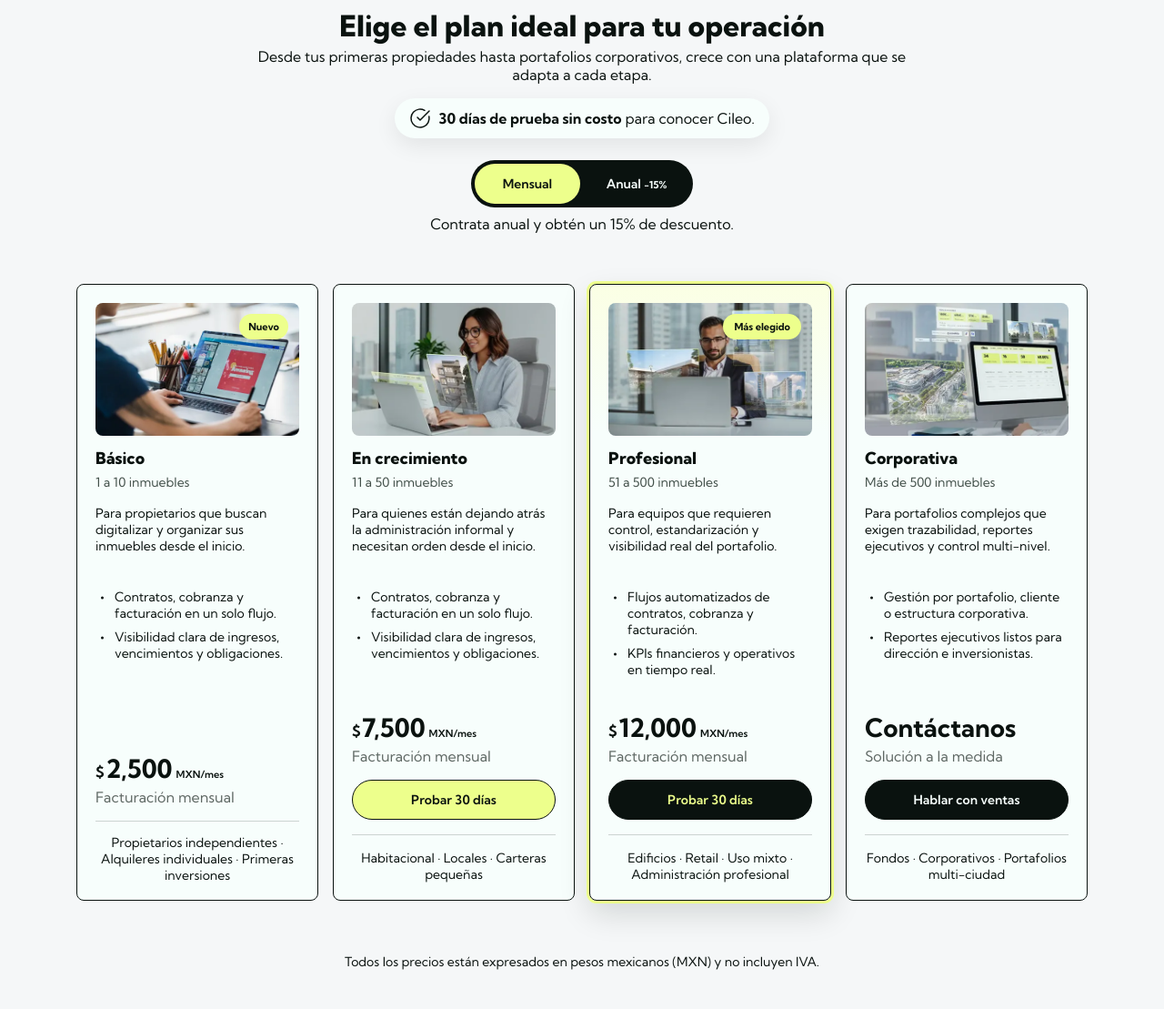
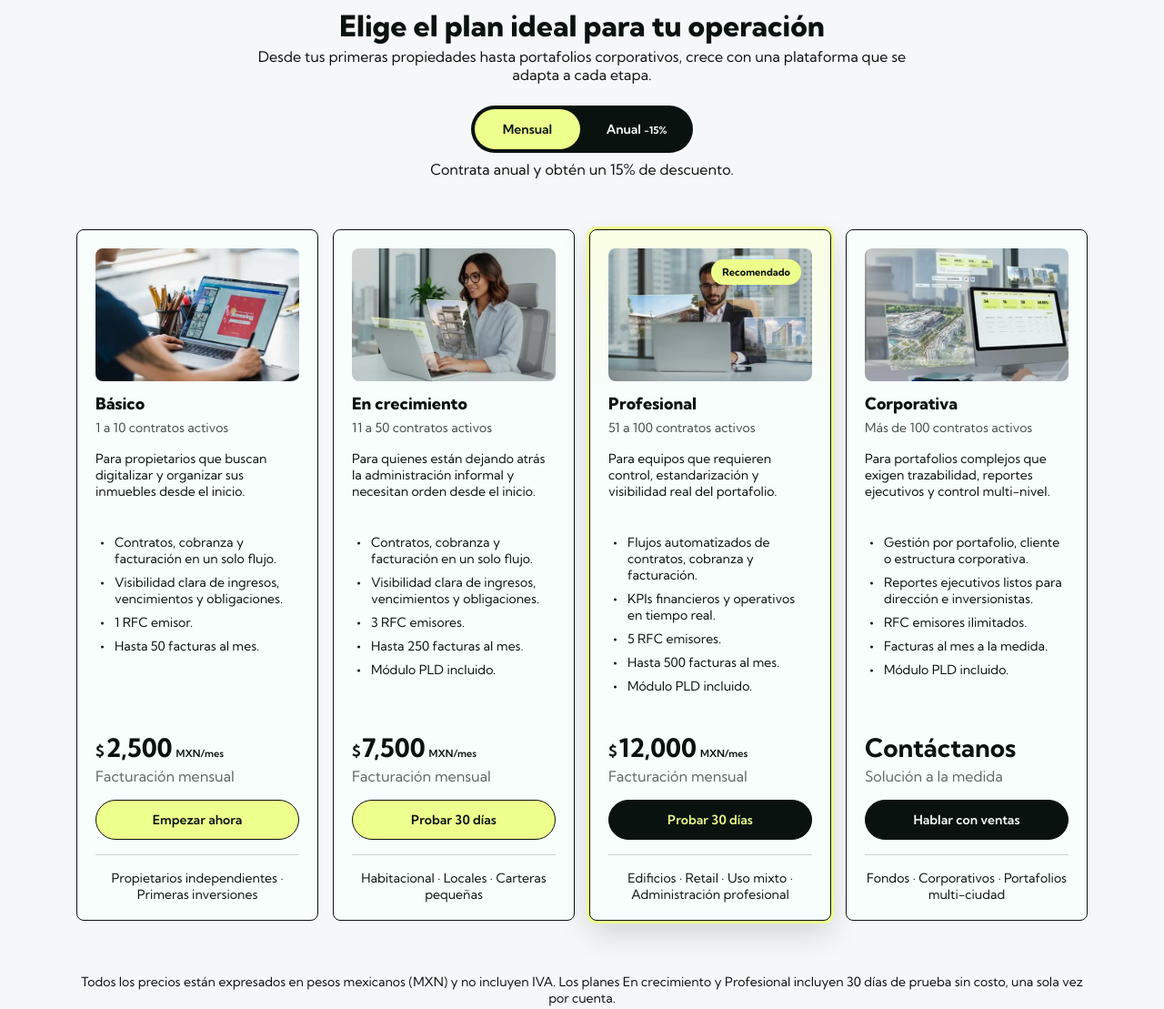
Before and after one commit to base-labs-mx/cileo, a website built with Vite: page index.html in a window 1280 px wide. Shown: the part 4000-5109 px from the top of the page at 91% size. Built offline with nearby package versions, Linux system fonts and the light colour scheme; a script that the page names is missing.

Commit message:
refactor(pricing): remove trial offer and update pricing details

```diff
--- a/assets/css/main.css
+++ b/assets/css/main.css
@@ -499,19 +499,6 @@ main{
     border-radius: 999px;
     background: var(--second-color);
 }
-.pricing-trial {
-    display: inline-flex;
-    align-items: center;
-    gap: 8px;
-    padding: 10px 16px;
-    border-radius: 999px;
-    background: var(--primary-white);
-    box-shadow: 0 8px 24px rgba(10, 18, 15, 0.08);
-}
-.pricing-trial img {
-    width: 24px;
-    height: 24px;
-}
 .pricing-billing {
     display: flex;
     flex-direction: column;
@@ -604,7 +591,6 @@ main{
     width: 44px;
     height: 44px;
 }
-.pricing-badge,
 .pricing-featured-label {
     display: inline-flex;
     align-items: center;
@@ -614,13 +600,6 @@ main{
     border-radius: 999px;
     font-size: 11px;
     font-weight: 700;
-}
-.pricing-badge {
-    position: absolute;
-    top: 12px;
-    right: 12px;
-    color: var(--primary-black);
-    background: var(--primary-color);
 }
 .pricing-card-featured {
     border: 1px solid var(--primary-black);
@@ -654,7 +633,7 @@ main{
     min-height: 76px;
 }
 .pricing-features {
-    min-height: 94px;
+    min-height: 180px;
 }
 .pricing-features li + li {
     margin-top: 8px;
--- a/assets/css/media-query.css
+++ b/assets/css/media-query.css
@@ -597,10 +597,7 @@
         min-height: 66px;
     }
     .pricing-features {
-        min-height: 84px;
-    }
-    .pricing-trial {
-        border-radius: 16px;
+        min-height: 150px;
     }
     .pricing-toggle {
         width: 100%;
--- a/index.html
+++ b/index.html
@@ -1366,10 +1366,6 @@
                 Desde tus primeras propiedades hasta portafolios corporativos, crece con una
                 plataforma que se adapta a cada etapa.
               </p>
-              <div class="pricing-trial mt-3" role="note">
-                <img src="assets/img/main/icon-circle-check-big.svg" alt="" aria-hidden="true" />
-                <span><strong>30 días de prueba sin costo</strong> para conocer Cileo.</span>
-              </div>
               <div class="pricing-billing mt-24" aria-label="Periodo de contratación">
                 <div
                   class="pricing-toggle"
@@ -1412,11 +1408,10 @@
                         alt="Profesional organizando su operación desde una laptop"
                       />
                     </picture>
-                    <span class="pricing-badge">Nuevo</span>
                   </div>
                   <div class="body-solution pricing-card-body">
                     <h3 class="head-4 head-5m text-b mb-2">Básico</h3>
-                    <p class="pricing-range text-m text-mm text-b mb-3">1 a 10 inmuebles</p>
+                    <p class="pricing-range text-m text-mm text-b mb-3">1 a 10 contratos activos</p>
                     <p class="pricing-description text-m text-mm text-b">
                       Para propietarios que buscan digitalizar y organizar sus inmuebles desde el
                       inicio.
@@ -1428,18 +1423,34 @@
                       <li class="text-m text-sm">
                         Visibilidad clara de ingresos, vencimientos y obligaciones.
                       </li>
+                      <li class="text-m text-sm">1 RFC emisor.</li>
+                      <li class="text-m text-sm">Hasta 50 facturas al mes.</li>
                     </ul>
-                    <div class="pricing-price-block">
+                    <div class="pricing-price-block" data-discounted-plan>
+                      <p class="pricing-original-price" aria-hidden="true">$2,500 MXN</p>
                       <p class="pricing-price">
-                        <span class="pricing-currency">$</span><span class="pricing-amount">2,500</span>
+                        <span class="pricing-currency">$</span
+                        ><span
+                          class="pricing-amount"
+                          data-monthly-price="2,500"
+                          data-annual-price="2,125"
+                          >2,500</span
+                        >
                         <span class="pricing-period">MXN/mes</span>
                       </p>
-                      <p class="pricing-price-note text-sm">Facturación mensual</p>
-                    </div>
+                      <p
+                        class="pricing-price-note text-sm"
+                        data-monthly-copy="Facturación mensual"
+                        data-annual-copy="Facturado anualmente"
+                      >
+                        Facturación mensual
+                      </p>
+                    </div>
+                    <a href="#contact" class="pricing-cta" data-plan="Básico">Empezar ahora</a>
                   </div>
                   <div class="footer-solution pricing-audience mt-3 text-center">
                     <p class="text-m text-sm text-b">
-                      Propietarios independientes · Alquileres individuales · Primeras inversiones
+                      Propietarios independientes · Primeras inversiones
                     </p>
                   </div>
                 </div>
@@ -1461,7 +1472,7 @@
                   </div>
                   <div class="body-solution pricing-card-body">
                     <h3 class="head-4 head-5m text-b mb-2">En crecimiento</h3>
-                    <p class="pricing-range text-m text-mm text-b mb-3">11 a 50 inmuebles</p>
+                    <p class="pricing-range text-m text-mm text-b mb-3">11 a 50 contratos activos</p>
                     <p class="pricing-description text-m text-mm text-b">
                       Para quienes están dejando atrás la administración informal y necesitan orden
                       desde el inicio.
@@ -1473,6 +1484,9 @@
                       <li class="text-m text-sm">
                         Visibilidad clara de ingresos, vencimientos y obligaciones.
                       </li>
+                      <li class="text-m text-sm">3 RFC emisores.</li>
+                      <li class="text-m text-sm">Hasta 250 facturas al mes.</li>
+                      <li class="text-m text-sm">Módulo PLD incluido.</li>
                     </ul>
                     <div class="pricing-price-block" data-discounted-plan>
                       <p class="pricing-original-price" aria-hidden="true">$7,500 MXN</p>
@@ -1481,7 +1495,7 @@
                         ><span
                           class="pricing-amount"
                           data-monthly-price="7,500"
-                          data-annual-price="6,400"
+                          data-annual-price="6,375"
                           >7,500</span
                         >
                         <span class="pricing-period">MXN/mes</span>
@@ -1505,7 +1519,7 @@
               </div>
               <div class="swiper-slide">
                 <div class="content-solution pricing-card pricing-card-featured">
-                  <div class="pricing-featured-label">Más elegido</div>
+                  <div class="pricing-featured-label">Recomendado</div>
                   <div class="header-solution mb-3">
                     <picture>
                       <source
@@ -1521,7 +1535,7 @@
                   </div>
                   <div class="body-solution pricing-card-body">
                     <h3 class="head-4 head-5m text-b mb-2">Profesional</h3>
-                    <p class="pricing-range text-m text-mm text-b mb-3">51 a 500 inmuebles</p>
+                    <p class="pricing-range text-m text-mm text-b mb-3">51 a 100 contratos activos</p>
                     <p class="pricing-description text-m text-mm text-b">
                       Para equipos que requieren control, estandarización y visibilidad real del
                       portafolio.
@@ -1533,6 +1547,9 @@
                       <li class="text-m text-sm">
                         KPIs financieros y operativos en tiempo real.
                       </li>
+                      <li class="text-m text-sm">5 RFC emisores.</li>
+                      <li class="text-m text-sm">Hasta 500 facturas al mes.</li>
+                      <li class="text-m text-sm">Módulo PLD incluido.</li>
                     </ul>
                     <div class="pricing-price-block" data-discounted-plan>
                       <p class="pricing-original-price" aria-hidden="true">$12,000 MXN</p>
@@ -1582,7 +1599,7 @@
                   </div>
                   <div class="body-solution pricing-card-body">
                     <h3 class="head-4 head-5m text-b mb-2">Corporativa</h3>
-                    <p class="pricing-range text-m text-mm text-b mb-3">Más de 500 inmuebles</p>
+                    <p class="pricing-range text-m text-mm text-b mb-3">Más de 100 contratos activos</p>
                     <p class="pricing-description text-m text-mm text-b">
                       Para portafolios complejos que exigen trazabilidad, reportes ejecutivos y
                       control multi-nivel.
@@ -1594,6 +1611,9 @@
                       <li class="text-m text-sm">
                         Reportes ejecutivos listos para dirección e inversionistas.
                       </li>
+                      <li class="text-m text-sm">RFC emisores ilimitados.</li>
+                      <li class="text-m text-sm">Facturas al mes a la medida.</li>
+                      <li class="text-m text-sm">Módulo PLD incluido.</li>
                     </ul>
                     <div class="pricing-price-block">
                       <p class="pricing-contact-price">Contáctanos</p>
@@ -1619,7 +1639,9 @@
           <div class="row">
             <div class="col-12 text-center">
               <p class="text-m text-mm text-b">
-                Todos los precios están expresados en pesos mexicanos (MXN) y no incluyen IVA.
+                Todos los precios están expresados en pesos mexicanos (MXN) y no incluyen IVA. Los
+                planes En crecimiento y Profesional incluyen 30 días de prueba sin costo, una sola
+                vez por cuenta.
               </p>
             </div>
           </div>
```
